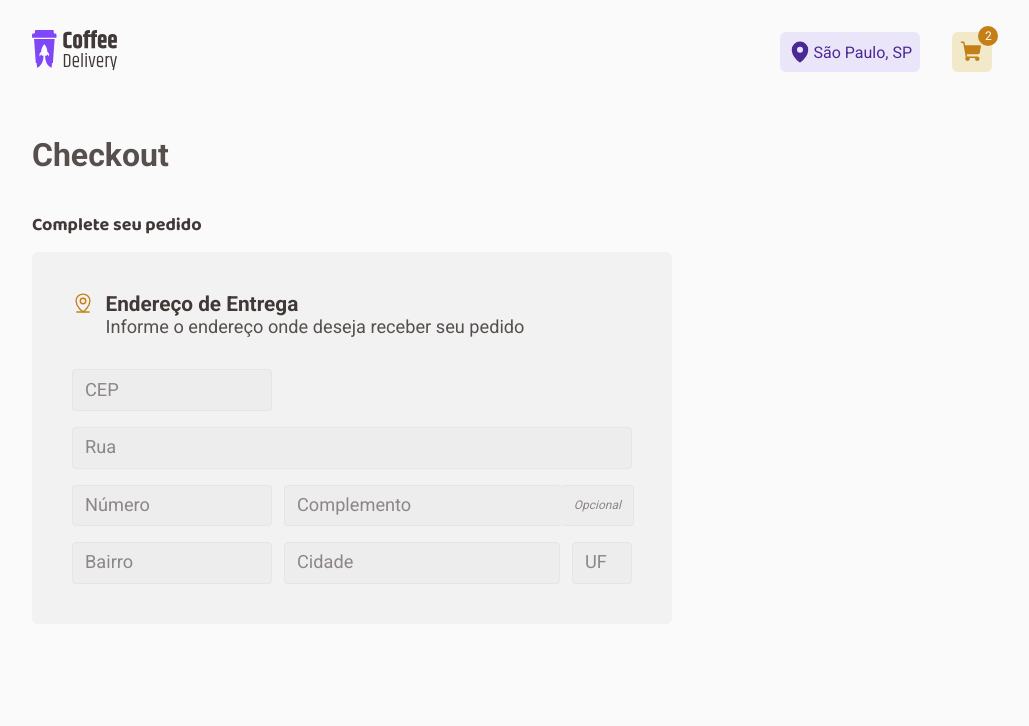
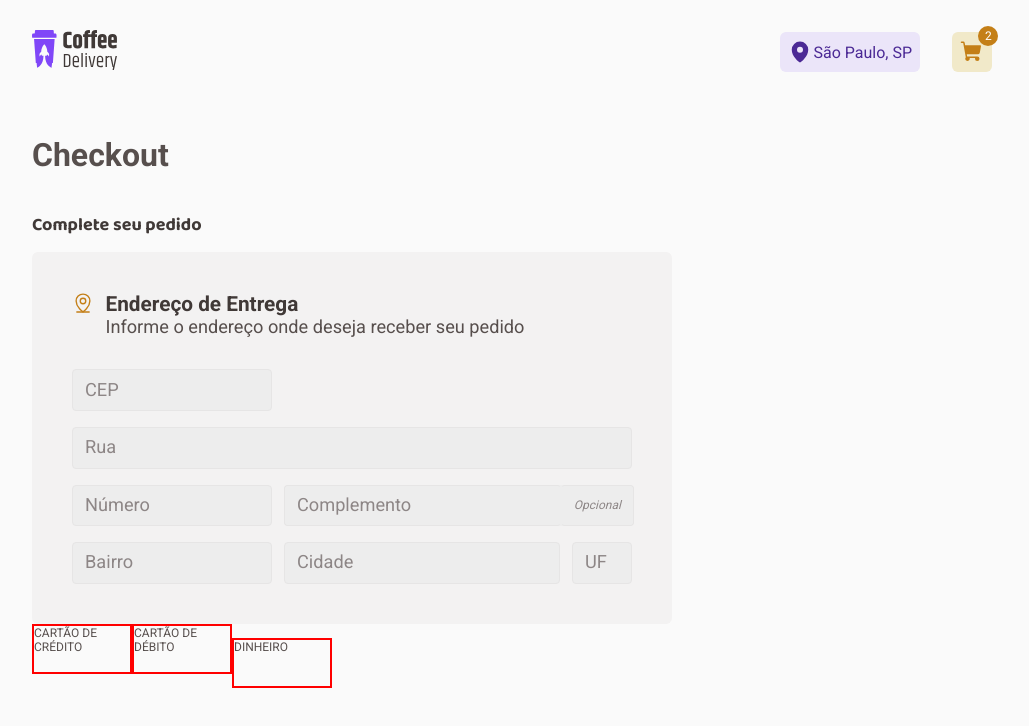
Before and after one commit to alisson-amaral-silva/coffee-delivery, a React (Vite) app: page /checkout in a window 1280 px wide. Shown: the top 726 px of the page, without its empty margins (128-1157 px from the left). Built offline with nearby package versions, Linux system fonts and the light colour scheme.

Commit message:
wip novo radio button para pag de compra

```diff
--- a/src/pages/Checkout/components/PaymentType/index.tsx
+++ b/src/pages/Checkout/components/PaymentType/index.tsx
@@ -4,13 +4,16 @@ import { DescriptionWrapper, Icon, PaymentTypeWrapper } from './styles'
 interface PaymentTypeProps {
   icon: ReactNode
   description: string
+  name: string
 }
 
-export function PaymentType({ icon, description }: PaymentTypeProps) {
+export function PaymentType({ icon, description, name }: PaymentTypeProps) {
   return (
-    <PaymentTypeWrapper>
-      {icon && <Icon>{icon}</Icon>}
-      <DescriptionWrapper>{description}</DescriptionWrapper>
-    </PaymentTypeWrapper>
+    <>
+      <PaymentTypeWrapper id={description} name={name} type="radio" />
+      <DescriptionWrapper htmlFor={description}>
+         {description}
+      </DescriptionWrapper>
+    </>
   )
 }
--- a/src/pages/Checkout/components/PaymentType/styles.ts
+++ b/src/pages/Checkout/components/PaymentType/styles.ts
@@ -1,7 +1,12 @@
 import styled from 'styled-components'
 
-export const PaymentTypeWrapper = styled.button`
-  display: flex;
+export const PaymentTypeWrapper = styled.input`
+  display: none;
+
+  &:checked + label {
+    border: solid 2px green;
+  }
+  /* display: flex;
   gap: 0.813rem;
   padding: 1rem;
   border-radius: 6px;
@@ -16,14 +21,18 @@ export const PaymentTypeWrapper = styled.button`
   }
   &:hover {
     background: ${(props) => props.theme['base-hover']};
-  }
+  } */
 
 `
 
-export const DescriptionWrapper = styled.span`
+export const DescriptionWrapper = styled.label`
   text-transform: uppercase;
   font-size: 0.75rem;
   color: ${(props) => props.theme['base-text']};
+  display: inline-block;
+  width: 100px;
+  height: 50px;
+  border: solid 2px red;
 `
 
 export const Icon = styled.div`
--- a/src/pages/Checkout/index.tsx
+++ b/src/pages/Checkout/index.tsx
@@ -1,10 +1,40 @@
-import { OrderForm } from "./components/OrderForm";
+import { AddressBook, Bank, CreditCard, Money } from 'phosphor-react'
+import { OrderForm } from './components/OrderForm'
+import { PaymentType } from './components/PaymentType'
 
 export function Checkout() {
+  const paymentTypeList = [
+    {
+      icon: <CreditCard size={22} />,
+      description: 'Cartão de Crédito',
+      name: 'payment-radio'
+    },
+    {
+      icon: <Bank size={22} />,
+      description: 'Cartão de Débito',
+      name: 'payment-radio'
+    },
+    {
+      icon: <Money size={22} />,
+      description: 'Dinheiro',
+      name: 'payment-radio'
+    },
+  ]
   return (
     <>
       <h1>Checkout</h1>
       <OrderForm />
+
+      {paymentTypeList.map((payment) => {
+        return (
+          <PaymentType
+            key={payment.description}
+            icon={payment.icon}
+            name={payment.name}
+            description={payment.description}
+          />
+        )
+      })}
     </>
   )
 }
```
Also changed, not shown: 1 other file (tests, documents, lock files or other folders).
